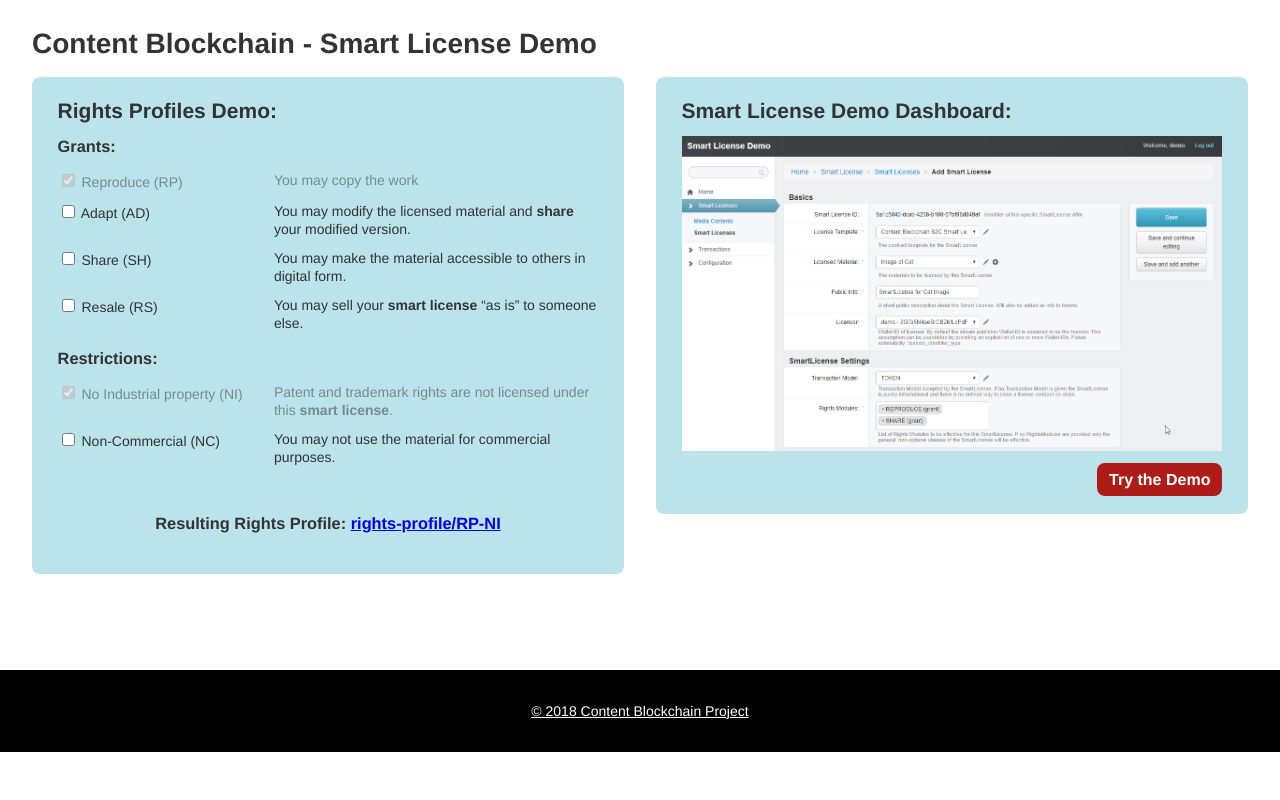
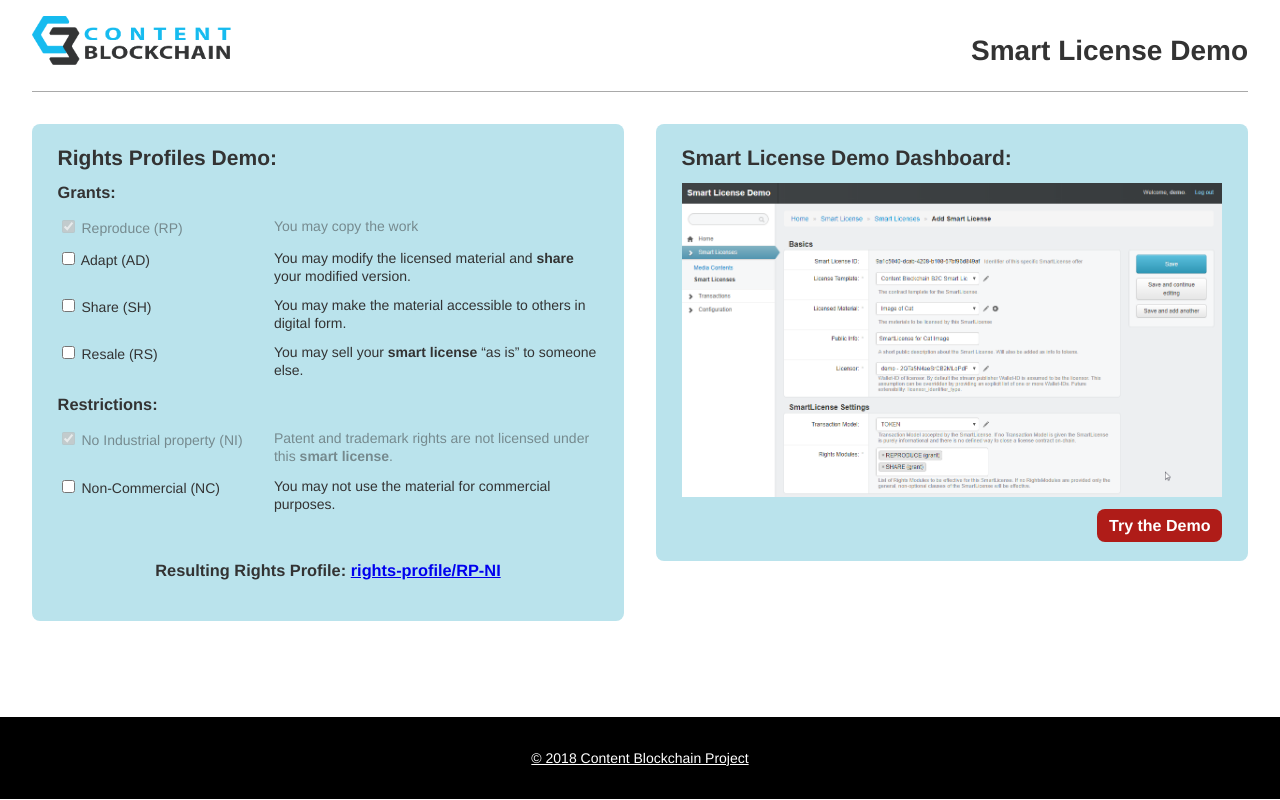
Before and after one commit to coblo/smartlicense, a Django app: template smartlicense/templates/index.html in a window 1280 px wide. Run offline with Django 3.2, Linux system fonts and the light colour scheme; the template is opened without the code that fills it, so the values that code supplies are empty.

Commit message:
add header and pdf link

```diff
--- a/smartlicense/static/main.css
+++ b/smartlicense/static/main.css
@@ -105,3 +105,22 @@ body {
 .footer .footer-text a {
     color: white;
 }
+
+.column {
+    float: left;
+    width: 50%;
+    line-height: 2rem;
+}
+
+.row {
+    border-bottom: 1px solid darkgray;
+    margin: 0 1rem 1rem 1rem;
+    padding-bottom: 5px;
+}
+
+/* Clear floats after the columns */
+.row:after {
+    content: "";
+    display: table;
+    clear: both;
+}
--- a/smartlicense/templates/index.html
+++ b/smartlicense/templates/index.html
@@ -8,7 +8,16 @@
   <title>Content Blockchain - Smart License Demo</title>
 </head>
 <body>
-<h1 class="main-header">Content Blockchain - Smart License Demo</h1>
+
+<div class="row">
+  <div class="column"><img src="{% static 'coblo-logo.png' %}" width="200px"></div>
+  <div class="column">
+    <div class="demo-button-container">
+      <h1>Smart License Demo</h1>
+    </div>
+  </div>
+</div>
+
 <div class="content">
   <div class="content-right">
     <div class="rights-profiles">
@@ -16,60 +25,80 @@
       <h3 class="mb-0">Grants:</h3>
       <div class="rights-row">
         <div class="rights-row-left">
-                    <input type="checkbox" id="reproduce" name="reproduce" checked disabled/>
-                    <label class="text-disabled" for="reproduce">Reproduce (RP)</label><br/>
+          <input type="checkbox" id="reproduce" name="reproduce" checked
+                 disabled/>
+          <label class="text-disabled" for="reproduce">Reproduce
+            (RP)</label><br/>
         </div>
         <div class="rights-row-right text-disabled">You may copy the work</div>
       </div>
       <div class="rights-row">
         <div class="rights-row-left">
-                    <input type="checkbox" id="adapt" class="obligation-changer link-changer" name="adapt"/>
+          <input type="checkbox" id="adapt"
+                 class="obligation-changer link-changer" name="adapt"/>
           <label for="adapt">Adapt (AD)</label><br/></div>
-                <div class="rights-row-right">You may modify the licensed material and <b>share</b> your modified
+        <div class="rights-row-right">You may modify the licensed material and
+          <b>share</b> your modified
           version.
         </div>
       </div>
       <div class="rights-row">
         <div class="rights-row-left">
-                    <input type="checkbox" id="share" class="obligation-changer link-changer" name="share"/>
+          <input type="checkbox" id="share"
+                 class="obligation-changer link-changer" name="share"/>
           <label for="share">Share (SH)</label><br/></div>
-                <div class="rights-row-right">You may make the material accessible to others in digital form.</div>
+        <div class="rights-row-right">You may make the material accessible to
+          others in digital form.
+        </div>
       </div>
       <div class="rights-row">
         <div class="rights-row-left">
-                    <input type="checkbox" id="resale" class="obligation-changer link-changer" name="resale"/>
+          <input type="checkbox" id="resale"
+                 class="obligation-changer link-changer" name="resale"/>
           <label for="resale">Resale (RS)</label><br/></div>
-                <div class="rights-row-right">You may sell your <b>smart license</b> “as is” to someone else.</div>
+        <div class="rights-row-right">You may sell your <b>smart license</b>
+          “as is” to someone else.
+        </div>
       </div>
       <h3 class="mb-0">Restrictions:</h3>
       <div class="rights-row">
         <div class="rights-row-left">
-                    <input type="checkbox" id="industrial" name="industrial" checked disabled/>
-                    <label class="text-disabled" for="industrial">No Industrial property (NI)</label><br/></div>
-                <div class="rights-row-right text-disabled">Patent and trademark rights are not licensed under this <b>smart
+          <input type="checkbox" id="industrial" name="industrial" checked
+                 disabled/>
+          <label class="text-disabled" for="industrial">No Industrial property
+            (NI)</label><br/></div>
+        <div class="rights-row-right text-disabled">Patent and trademark rights
+          are not licensed under this <b>smart
             license</b>.
         </div>
       </div>
       <div class="rights-row">
         <div class="rights-row-left">
-                    <input type="checkbox" id="noncommercial" class="link-changer" name="noncommercial"/>
+          <input type="checkbox" id="noncommercial" class="link-changer"
+                 name="noncommercial"/>
           <label for="noncommercial">Non-Commercial (NC)</label><br/></div>
-                <div class="rights-row-right">You may not use the material for commercial purposes.</div>
+        <div class="rights-row-right">You may not use the material for
+          commercial purposes.
+        </div>
       </div>
       <h3 id="title-obligations" class="mb-0">Obligations:</h3>
       <div class="rights-row indicate-adaptions" id="indicate-adaptions">
         <div class="rights-row-left">Indicate Adaptions (IA)</div>
-                <div class="rights-row-right">If you share your own adaption you must reference the original <b>licensed
+        <div class="rights-row-right">If you share your own adaption you must
+          reference the original <b>licensed
             material</b>.
         </div>
       </div>
       <div class="rights-row attribution" id="attribution">
         <div class="rights-row-left">Attribution (AT)</div>
-                <div class="rights-row-right">If the licensed material contains references to the creator or publisher
+        <div class="rights-row-right">If the licensed material contains
+          references to the creator or publisher
           or copyright notices you must not remove them.
         </div>
       </div>
-            <div class="result"><h3>Resulting Rights Profile: <a id="result-link" href="rights-profile/RP-NI/">rights-profile/RP-NI</a>
+      <div class="result">
+        <h3>Resulting Rights Profile:
+          <a id="result-link" href="rights-profile/RP-NI">rights-profile/RP-NI</a>
       </h3></div>
     </div>
   </div>
@@ -77,7 +106,9 @@
     <div class="smart-license-demo">
       <h2>Smart License Demo Dashboard:</h2>
       <a href="demo/">
-                <img class="link-image-demo" src="{% static 'smart-license-demo.png' %}" alt="Smart License Demo Dashboard"/>
+        <img class="link-image-demo"
+             src="{% static 'smart-license-demo.png' %}"
+             alt="Smart License Demo Dashboard"/>
       </a>
       <div class="demo-button-container">
         <a class="demo-button" href="demo/">Try the Demo</a>
@@ -87,7 +118,8 @@
 </div>
 <footer class="footer">
   <div class="container">
-        <span class="footer-text"><a href="https://content-blockchain.org/" target="_blank">© 2018 Content Blockchain Project</a></span>
+    <span class="footer-text"><a href="https://content-blockchain.org/"
+                                 target="_blank">© 2018 Content Blockchain Project</a></span>
   </div>
 </footer>
 <script type="text/javascript" src="{% static 'main.js' %}"></script>
--- a/smartlicense/views.py
+++ b/smartlicense/views.py
@@ -34,4 +34,4 @@ def rights_profile_pdf(request, codes):
     data = template.render(context)
     inner_html = markdown.markdown(data, extensions=['markdown.extensions.abbr'])
     outer_context = {'content': inner_html}
-    return render_to_pdf_response(request, 'rights_profile.html', outer_context)
+    return render_to_pdf_response(request, 'rights_profile_pdf.html', outer_context)
```
Also changed, not shown: smartlicense/static/styles.css (+37 -4 lines), smartlicense/templates/rights_profile.html (+9 -0 lines), smartlicense/templates/rights_profile_pdf.html (added, +34 -0 lines), smartlicense/static/coblo-logo.png (added). Lines whose indentation alone changed are shown as unchanged.
